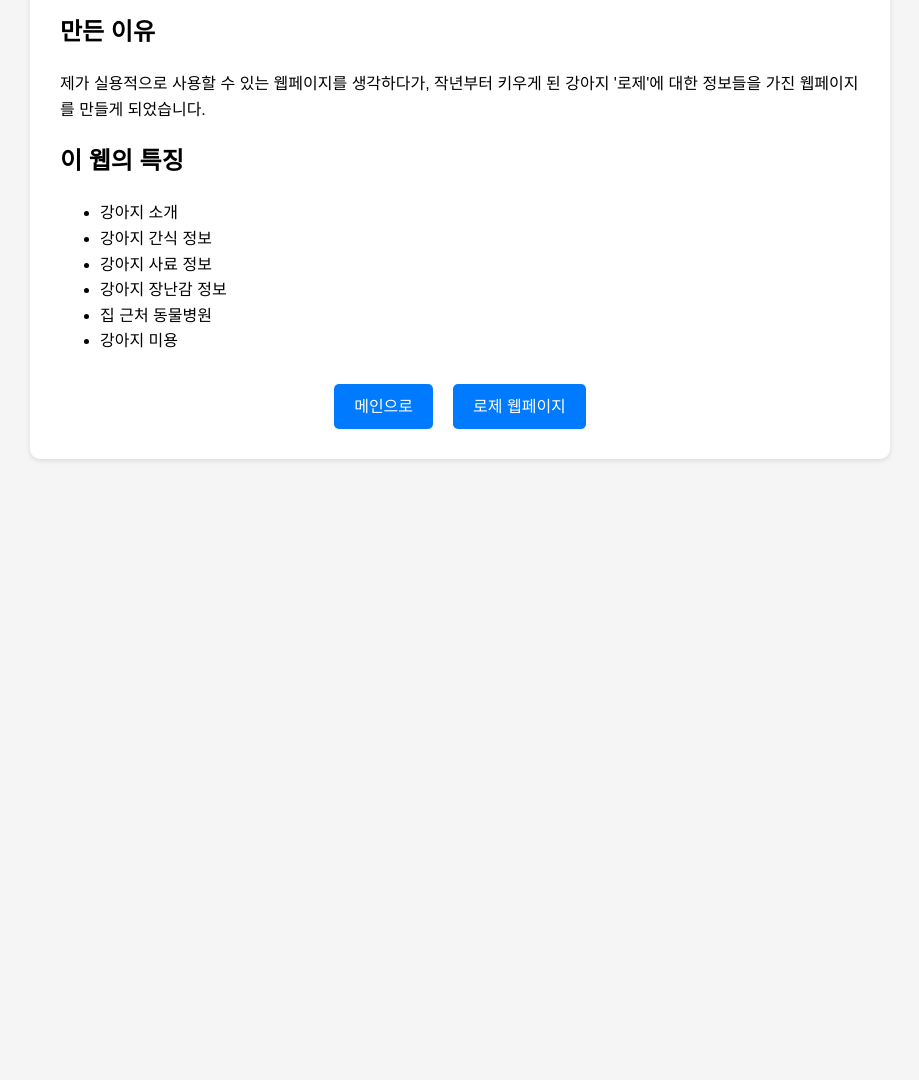
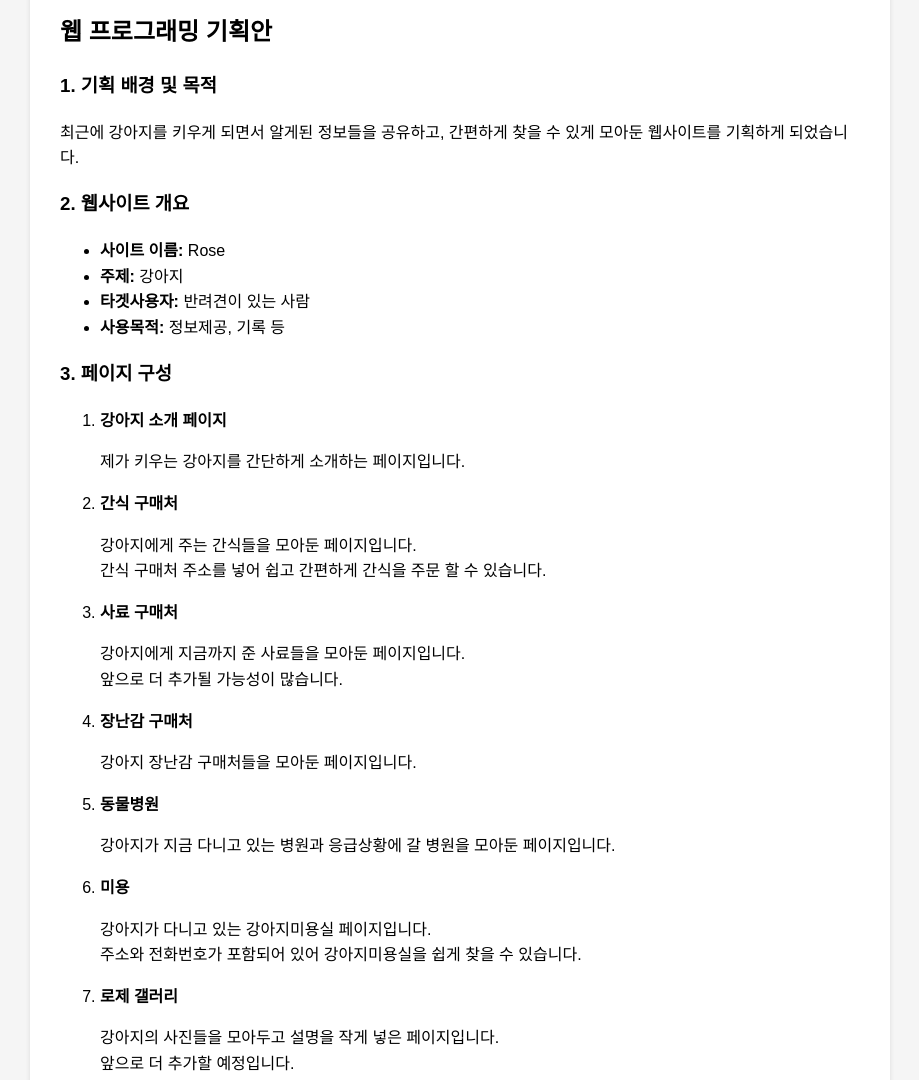
Before and after one commit to kk2622/webprogramming_test, a plain HTML site: page web-intro.html in a window 1280 px wide. Shown: the part 140-1220 px from the top of the page, without its empty margins (180-1099 px from the left). Before the commit the page ends 800 px from the top, so only its background shows below. Drawn offline with Linux system fonts and the light colour scheme.

Commit message:
웹 기획안수정 및 rose1.html에 메인으로 돌아가는 버튼 생성

```diff
--- a/web-intro.html
+++ b/web-intro.html
@@ -51,18 +51,43 @@
     <div class="container">
         <h1>웹소개(기획안)</h1>
         <div class="content">
-            <h2>만든 이유</h2>
-            <p>제가 실용적으로 사용할 수 있는 웹페이지를 생각하다가, 작년부터 키우게 된 강아지 '로제'에 대한 정보들을 가진 웹페이지를 만들게 되었습니다. </p>
+            <h2>웹 프로그래밍 기획안</h2>
 
-            <h2>이 웹의 특징</h2>
+            <h3>1. 기획 배경 및 목적</h3>
+            <p>최근에 강아지를 키우게 되면서 알게된 정보들을 공유하고, 간편하게 찾을 수 있게 모아둔 웹사이트를 기획하게 되었습니다.</p>
+
+            <h3>2. 웹사이트 개요</h3>
             <ul>
-                <li>강아지 소개</li>
-                <li>강아지 간식 정보</li>
-                <li>강아지 사료 정보</li>
-                <li>강아지 장난감 정보</li>
-                <li>집 근처 동물병원</li>
-                 <li>강아지 미용</li>
+                <li><strong>사이트 이름:</strong> Rose</li>
+                <li><strong>주제:</strong> 강아지</li>
+                <li><strong>타겟사용자:</strong> 반려견이 있는 사람</li>
+                <li><strong>사용목적:</strong> 정보제공, 기록 등</li>
             </ul>
+
+            <h3>3. 페이지 구성</h3>
+            <ol>
+                <li><strong>강아지 소개 페이지</strong>
+                    <p>제가 키우는 강아지를 간단하게 소개하는 페이지입니다.</p>
+                </li>
+                <li><strong>간식 구매처</strong>
+                    <p>강아지에게 주는 간식들을 모아둔 페이지입니다.<br>간식 구매처 주소를 넣어 쉽고 간편하게 간식을 주문 할 수 있습니다.</p>
+                </li>
+                <li><strong>사료 구매처</strong>
+                    <p>강아지에게 지금까지 준 사료들을 모아둔 페이지입니다.<br>앞으로 더 추가될 가능성이 많습니다.</p>
+                </li>
+                <li><strong>장난감 구매처</strong>
+                    <p>강아지 장난감 구매처들을 모아둔 페이지입니다.</p>
+                </li>
+                <li><strong>동물병원</strong>
+                    <p>강아지가 지금 다니고 있는 병원과 응급상황에 갈 병원을 모아둔 페이지입니다.</p>
+                </li>
+                <li><strong>미용</strong>
+                    <p>강아지가 다니고 있는 강아지미용실 페이지입니다.<br>주소와 전화번호가 포함되어 있어 강아지미용실을 쉽게 찾을 수 있습니다.</p>
+                </li>
+                <li><strong>로제 갤러리</strong>
+                    <p>강아지의 사진들을 모아두고 설명을 작게 넣은 페이지입니다.<br>앞으로 더 추가할 예정입니다.</p>
+                </li>
+            </ol>
         </div>
         <div class="nav-links">
             <a href="index.html">메인으로</a>
```
Also changed, not shown: rose1.html (+5 -0 lines).
